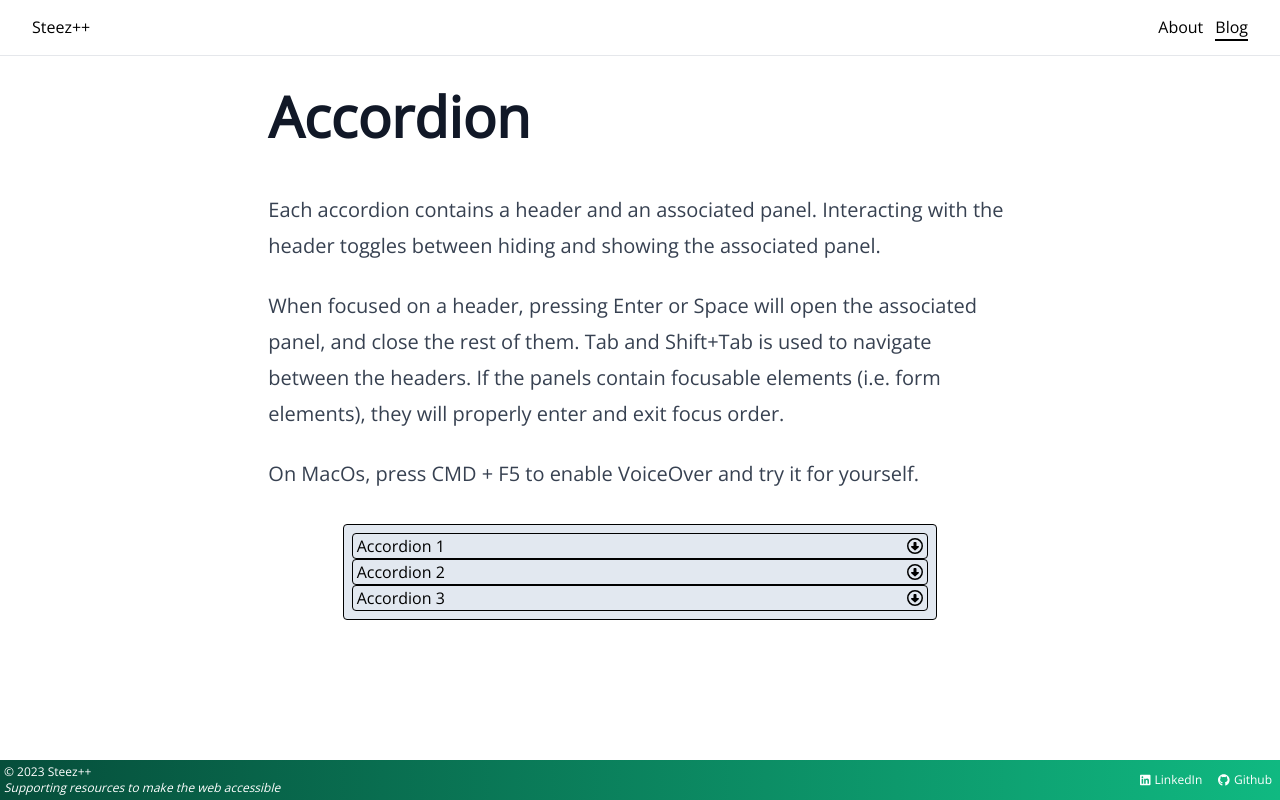
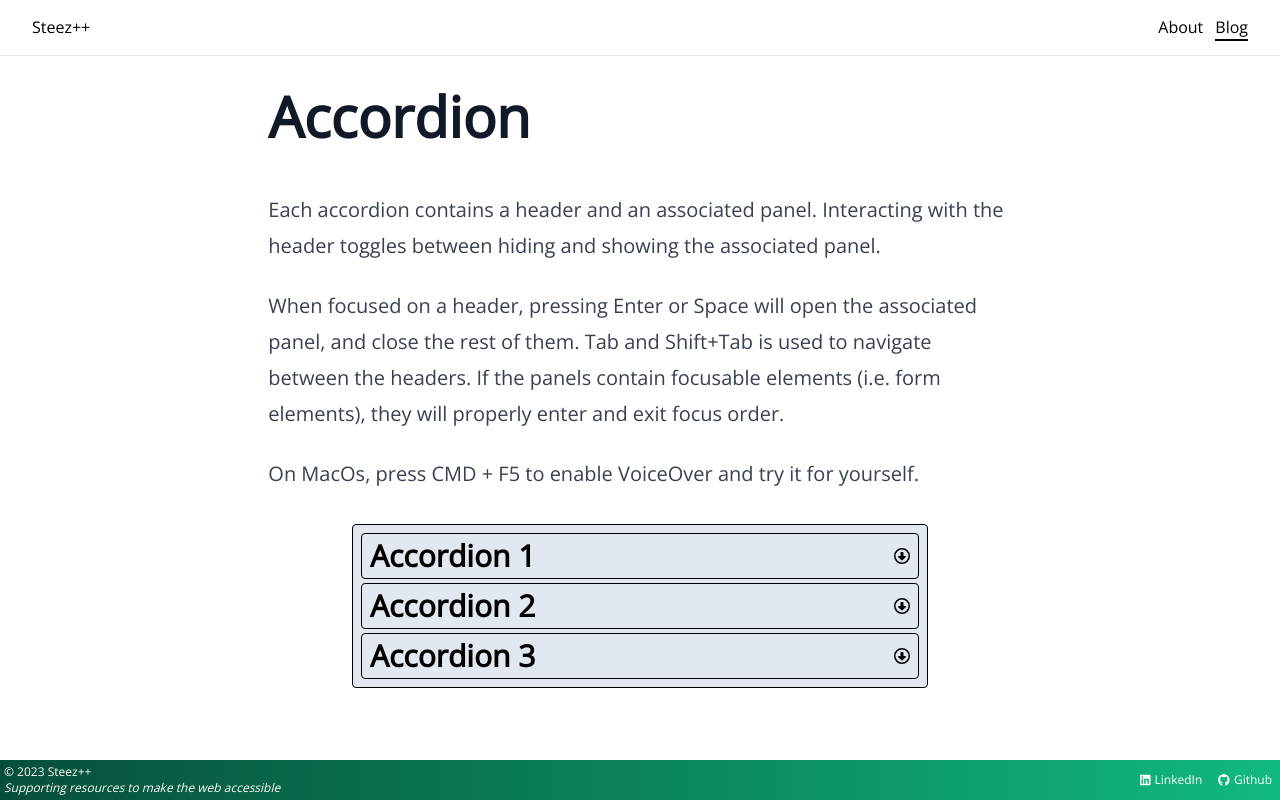
Before and after one commit to steezplusplus/Accessible-Web-Components, a Next.js app: page /blog/accordion in a window 1280 px wide. Built offline with nearby package versions, Linux system fonts and the light colour scheme.

Commit message:
style: accordion matches styles of other components

```diff
--- a/app/blog/accordion/_components/panels/Accordion.tsx
+++ b/app/blog/accordion/_components/panels/Accordion.tsx
@@ -41,7 +41,7 @@ export function Accordion({ panels }: AccordionProps) {
 
   return (
     <div
-      className="rounded border border-black bg-slate-200 p-2"
+      className="flex w-full max-w-xl flex-col gap-y-1 rounded border border-black bg-slate-200 p-2"
     >
       {
         panels.map((panel, index) => {
@@ -51,7 +51,7 @@ export function Accordion({ panels }: AccordionProps) {
             <div key={index}>
               <h2 className="rounded border border-black hover:cursor-pointer">
                 <button
-                  className="flex w-full items-center px-1"
+                  className="flex w-full items-center px-2 py-1"
                   aria-expanded={isExpanded}
                   aria-controls={`content-${index}`}
                   id={`header-${index}`}
@@ -59,7 +59,7 @@ export function Accordion({ panels }: AccordionProps) {
                   onClick={handleClick}
                   onKeyDown={handleKeyDown}
                 >
-                  <span>{header}</span>
+                  <span className="mr-4 text-3xl font-semibold">{header}</span>
                   <FontAwesomeIcon
                     className="ml-auto"
                     icon={isExpanded ? faArrowAltCircleUp : faArrowAltCircleDown}
--- a/app/blog/accordion/page.tsx
+++ b/app/blog/accordion/page.tsx
@@ -40,7 +40,7 @@ export default function Page() {
           On MacOs, press CMD + F5 to enable VoiceOver and try it for yourself.
         </p>
       </article>
-      <div className="mx-auto max-w-prose">
+      <div className="flex items-center justify-center">
         <Accordion panels={panels} />
       </div>
     </>
```
